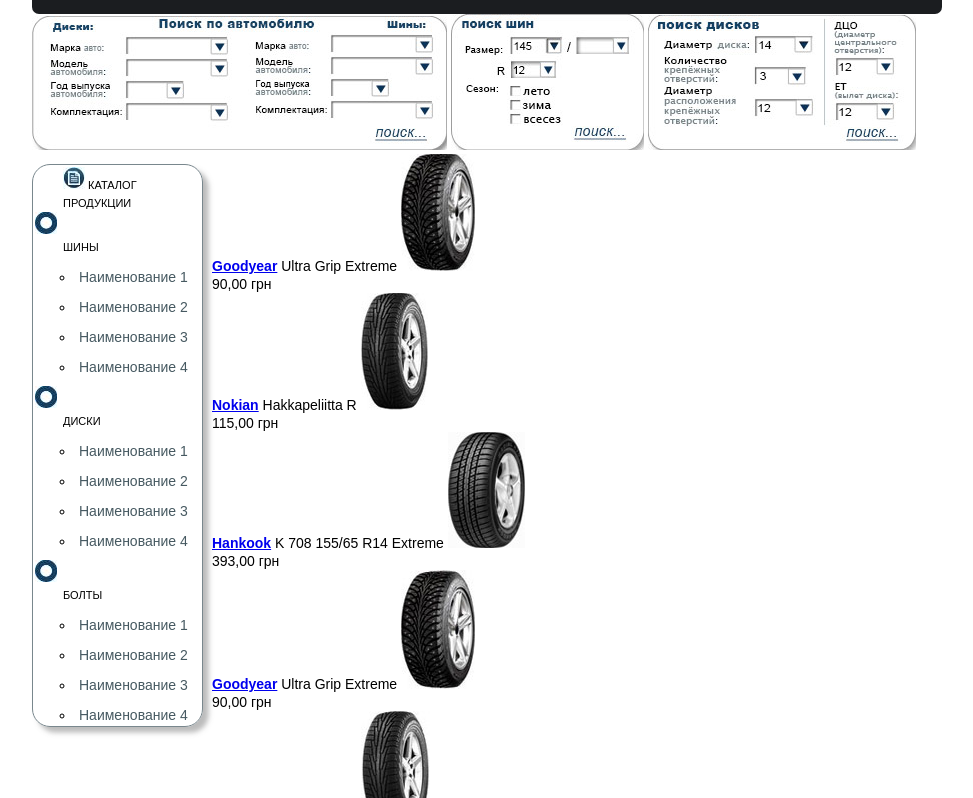
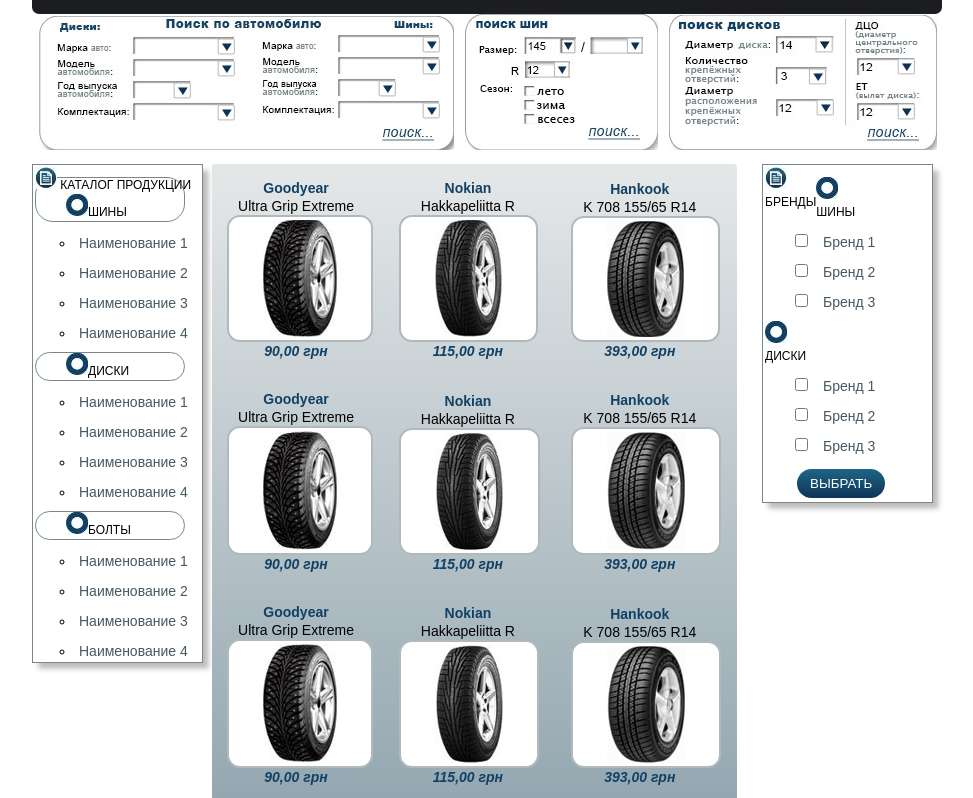
Before and after one commit to Marusya1/Homework_repository, a plain HTML site: page Home_6/index.html in a window 1280 px wide. Shown: the part 331-1129 px from the top of the page, without its empty margins (153-1126 px from the left). Drawn offline with Linux system fonts and the light colour scheme; a web font is replaced by a local one.

Commit message:
added home_6

```diff
--- a/Home_6/css/style.css
+++ b/Home_6/css/style.css
@@ -50,8 +50,8 @@
 	vertical-align: middle;
 	float: left;
 	width: 35%;
-	margin-left: 5px;
-	margin-right: 10px;
+	margin-top: 5px;
+	margin-left: 10px;
 }
 .contacts img {
 	display: inline-block;
@@ -88,6 +88,10 @@
 	font-size: 10px;
 	width: 110px;
 	position: relative;
+}
+.enter img {
+	display: inline-block;
+	vertical-align: middle;
 }
 .enter input.enter1 {
 	background: none;
@@ -129,6 +133,9 @@
 }
 
 /* --- main -- */
+.boxChoice img {
+	padding-left: 7px;
+}
 .menu {
 	display: inline-block;
 	background: #1b1d20;
@@ -205,28 +212,24 @@
 .sidebar-left{
 	float: left;
 	width: 180px;
-	display: inline-block;
+/*	display: inline-block;*/
 	margin-top: 10px;
 }
 .sidebar-title{
 	border: 1px solid #79878d;
-	border-radius: 18px;
-	display: inline-block;
+/	border-radius: 18px;
+/*	display: inline-block;*/
 	width: 165px;
 	padding: 2px 2px;
 	box-shadow: 0.4em 0.4em 5px rgba(122,122,122,0.5);
 }
 .catalog {
-	background: url('../img/list.png');
 	float: left;
 	background-size: 22px;
-	background-repeat: no-repeat;
 	background-position: 2px 2px;
 }
 .sidebar-title p{
-	padding-left: 28px;
-	font-size: 11px;
-
+	font-size: 12px;
 }
 .filterBox{
 	margin-top: 10px;
@@ -253,28 +256,104 @@
 	font-style: italic;
 	font-size: 14px;
 	font-weight: 600;
-}
-{
 	border: 1px solid #79878d;
 	border-radius: 15px;
 	width: 148px;
 }
 .box {
-    background: url('../img/kolo.png');
 	background-size: 20px;
-	background-repeat: no-repeat;
 	background-position: 5px 3px;
 }
-.filter-title p {
-padding-left: 30px;
-font-size: 12px;
+.filterTitle p {
+	padding-left: 30px;
+	font-size: 12px;
 }
-.filter-title {
+.filterTitle {
 	border: 1px solid #79878d;
 	border-radius: 18px;
 	width: 148px;
 }
+/* -- content -- */
+.content{
+	float: left;
+	background: rgb(228,231,232); /* Old browsers */
+	background: -moz-linear-gradient(top,  rgba(228,231,232,1) 1%, rgba(148,167,176,1) 100%); /* FF3.6-15 */
+	background: -webkit-linear-gradient(top,  rgba(228,231,232,1) 1%,rgba(148,167,176,1) 100%); /* Chrome10-25,Safari5.1-6 */
+	background: linear-gradient(to bottom,  rgba(228,231,232,1) 1%,rgba(148,167,176,1) 100%); /* W3C, IE10+, FF16+, Chrome26+, Opera12+, Safari7+ */
+	filter: progid:DXImageTransform.Microsoft.gradient( startColorstr='#e4e7e8', endColorstr='#94a7b0',GradientType=0 ); /* IE6-9 */
+	margin-top: 10px;
+	display: block;
+	width: 525px;
+	border-radius: 3px;
+}
+.price p {
+	font-size: 16px;
+	text-align: center;
+	color:#114165;
+	font-style: italic;
+	font-weight: bolder;
+}
+.item{
+	display: inline-block;
+	text-align: center;
+    width: 138px;
+    margin: 15px;
+}
+.item img{
+	display: table;
+	text-align: center;
+	border: 2px solid #b0b9bc;
+	border-radius: 13px;
+	padding: 3px 34px 3px 34px;
+	background: #fff;
+}
+.item p {
+	text-align: center;
+	color:#114165;
+	font-style: italic;
+	font-weight: bolder;
+}
+.item a{
+	display: block;
+	text-decoration: none;
+	color:#114165;
+}
+.item span{
+	font-size: 14px;
+}
 
+/* -- sidebar-right -- */
+.sidebar-right{
+	float: right;
+	width: 180px;
+	margin-top: 10px;
+}
+.sidebar-right li{
+	margin-left: 5px;
+	color: #465961;
+	list-style: none;
+}
+input[type="checkbox"]{
+    margin-right: 15px;
+}
+input[type="submit"]{
+	/* Permalink - use to edit and share this gradient: http://colorzilla.com/gradient-editor/#1f6585+0,0d3458+100 */
+	background: rgb(31,101,133); /* Old browsers */
+	background: -moz-linear-gradient(top,  rgba(31,101,133,1) 0%, rgba(13,52,88,1) 100%); /* FF3.6-15 */
+	background: -webkit-linear-gradient(top,  rgba(31,101,133,1) 0%,rgba(13,52,88,1) 100%); /* Chrome10-25,Safari5.1-6 */
+	background: linear-gradient(to bottom,  rgba(31,101,133,1) 0%,rgba(13,52,88,1) 100%); /* W3C, IE10+, FF16+, Chrome26+, Opera12+, Safari7+ */
+	filter: progid:DXImageTransform.Microsoft.gradient( startColorstr='#1f6585', endColorstr='#0d3458',GradientType=0 ); /* IE6-9 */
+	margin: 2px;
+	padding: 7px 13px 7px;
+	border-radius: 25px;
+	color: #fff;
+	border: none;
+}
+.submit:hover {
+	opacity: 1;
+}
+
+/* -- brands -- */
 .brands {
 	display: inline-block;
 }
@@ -283,6 +362,7 @@
 	text-align: center;
 	vertical-align: middle;
 	text-decoration: none;
+	margin-top: 15px;
 }
 
 /* --- FOOTER ---*/
--- a/Home_6/index.html
+++ b/Home_6/index.html
@@ -57,7 +57,7 @@
 						<span class="koshyk"> на сумму:</span>
 					</div>
 				</div>
-				<div class="box">
+				<div class="boxChoice">
 					<img src="images/findPoAvto.jpg">
 					<img src="images/findTires.jpg">
 					<img src="images/disk.jpg">
@@ -70,11 +70,12 @@
 						КАТАЛОГ ПРОДУКЦИИ</p>
 					</div>
 					<div class="filterBox">
-						<div class="box">
-							<img src="images/round.jpg">
-							<p>ШИНЫ</p>
+						<div class="filterTitle">
+							<div class="box">
+								<p><img src="images/round.jpg">ШИНЫ</p>
+							</div>
 						</div>
-						<ul class="choice">
+						<ul>
 							<li><a href="#">Наименование 1</a></li>
 							<li><a href="#">Наименование 2</a></li>
 							<li><a href="#">Наименование 3</a></li>
@@ -82,11 +83,12 @@
 						</ul>
 					</div>
 					<div class="filterBox">
-						<div class="box">
-							<img src="images/round.jpg">
-							<p>ДИСКИ</p>
+						<div class="filterTitle">
+							<div class="box">
+								<p><img src="images/round.jpg">ДИСКИ</p>
+							</div>
 						</div>
-						<ul class="choice">
+						<ul>
 							<li><a href="#">Наименование 1</a></li>
 							<li><a href="#">Наименование 2</a></li>
 							<li><a href="#">Наименование 3</a></li>
@@ -94,11 +96,12 @@
 						</ul>
 					</div>
 					<div class="filterBox">
-						<div class="box">
-							<img src="images/round.jpg">
-							<p>БОЛТЫ</p>
+						<div class="filterTitle">
+							<div class="box">
+								<p><img src="images/round.jpg">БОЛТЫ</p>
+							</div>
 						</div>
-						<ul class="choice">
+						<ul>
 							<li><a href="#">Наименование 1</a></li>
 							<li><a href="#">Наименование 2</a></li>
 							<li><a href="#">Наименование 3</a></li>
@@ -122,7 +125,7 @@
         			</div>
         			<div class="item">
 						<a href="#"><strong>Hankook</strong></a>
-        				<span>K 708 155/65 R14 Extreme</span>
+        				<span>K 708 155/65 R14</span>
         				<span><img src="images/03.jpg"></span>
            				<p class="price">393,00 грн</p>
         			</div>
@@ -140,7 +143,7 @@
         			</div>
         			<div class="item">
 						<a href="#"><strong>Hankook</strong></a>
-        				<span>K 708 155/65 R14 Extreme</span>
+        				<span>K 708 155/65 R14</span>
         				<span><img src="images/06.jpg"></span>
            				<p class="price">393,00 грн</p>
         			</div>
@@ -158,7 +161,7 @@
         			</div>
         			<div class="item">
 						<a href="#"><strong>Hankook</strong></a>
-        				<span>K 708 155/65 R14 Extreme</span>
+        				<span>K 708 155/65 R14</span>
         				<span><img src="images/09.jpg"></span>
            				<p class="price">393,00 грн</p>
         			</div>
```
